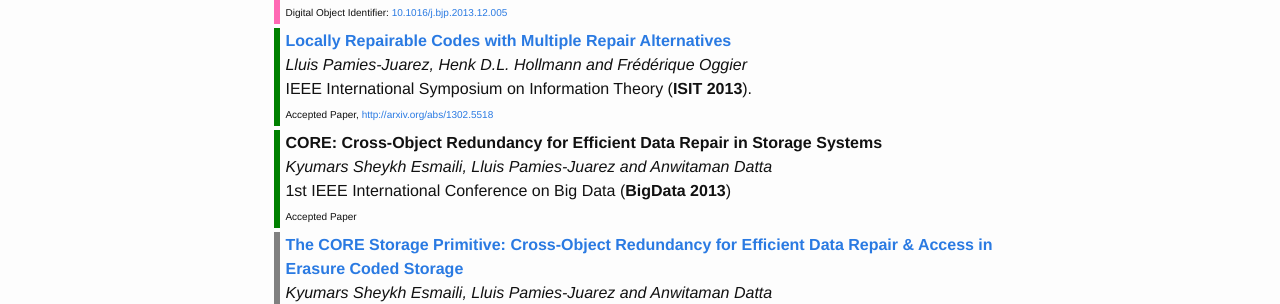
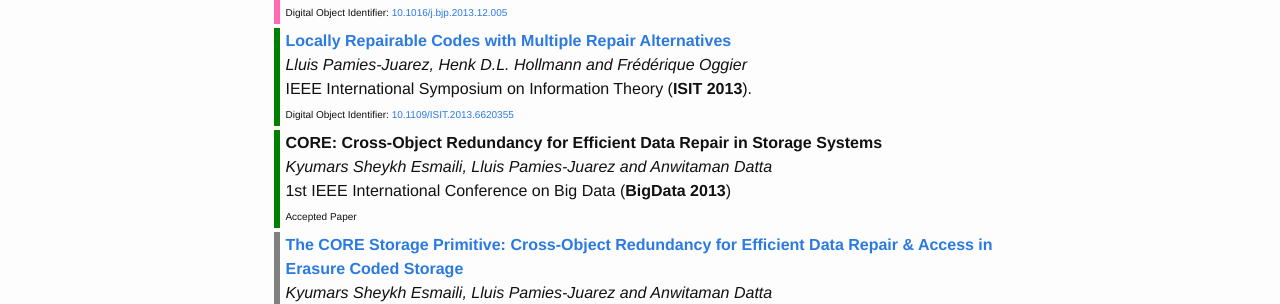
Before and after one commit to llpamies/llpamies.github.io, a Jekyll site: the page built from publications.html, in a window 1280 px wide and 900 px high. Shown: the part 415-719 px from the top of the window. Built offline with Jekyll 4.4.1, drawn with Linux system fonts in a browser that asks for light colours.

Commit message:
Update publications.html
added isit DOI

```diff
--- a/publications.html
+++ b/publications.html
@@ -31,8 +31,8 @@
 Locally Repairable Codes with Multiple Repair Alternatives</a></b><br>
 <em>Lluis Pamies-Juarez, Henk D.L. Hollmann and Frédérique Oggier</em><br>
 IEEE International Symposium on Information Theory (<b>ISIT 2013</b>).<br>
-<span style="font-size: 10px;">Accepted Paper,
-<a href="http://arxiv.org/abs/1302.5518" style="font-size: 10px; ">http://arxiv.org/abs/1302.5518</a></span>
+<span style="font-size: 10px;">Digital Object Identifier:
+<a href="http://dx.doi.org/10.1109/ISIT.2013.6620355">10.1109/ISIT.2013.6620355</a></span>
 </td>
 
 </tr><tr><td bgcolor="green">&nbsp;</td><td>
```
